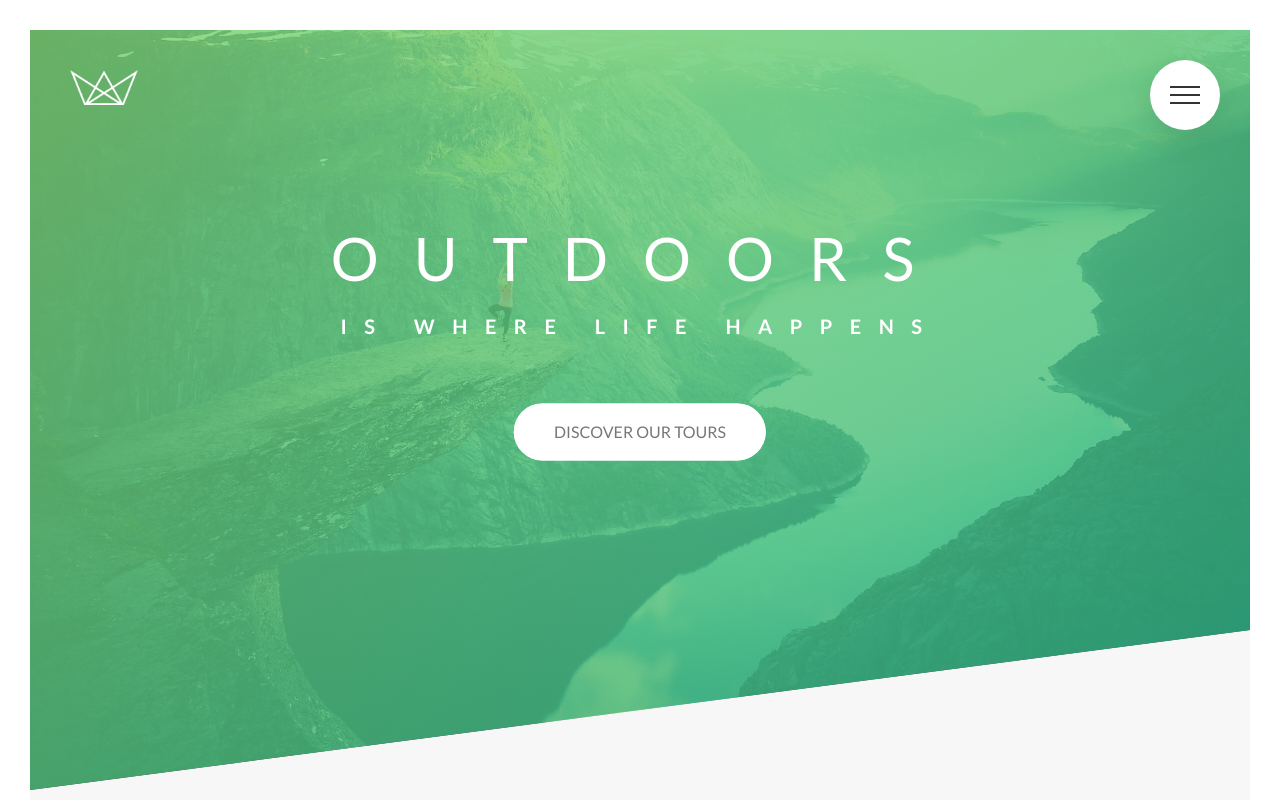
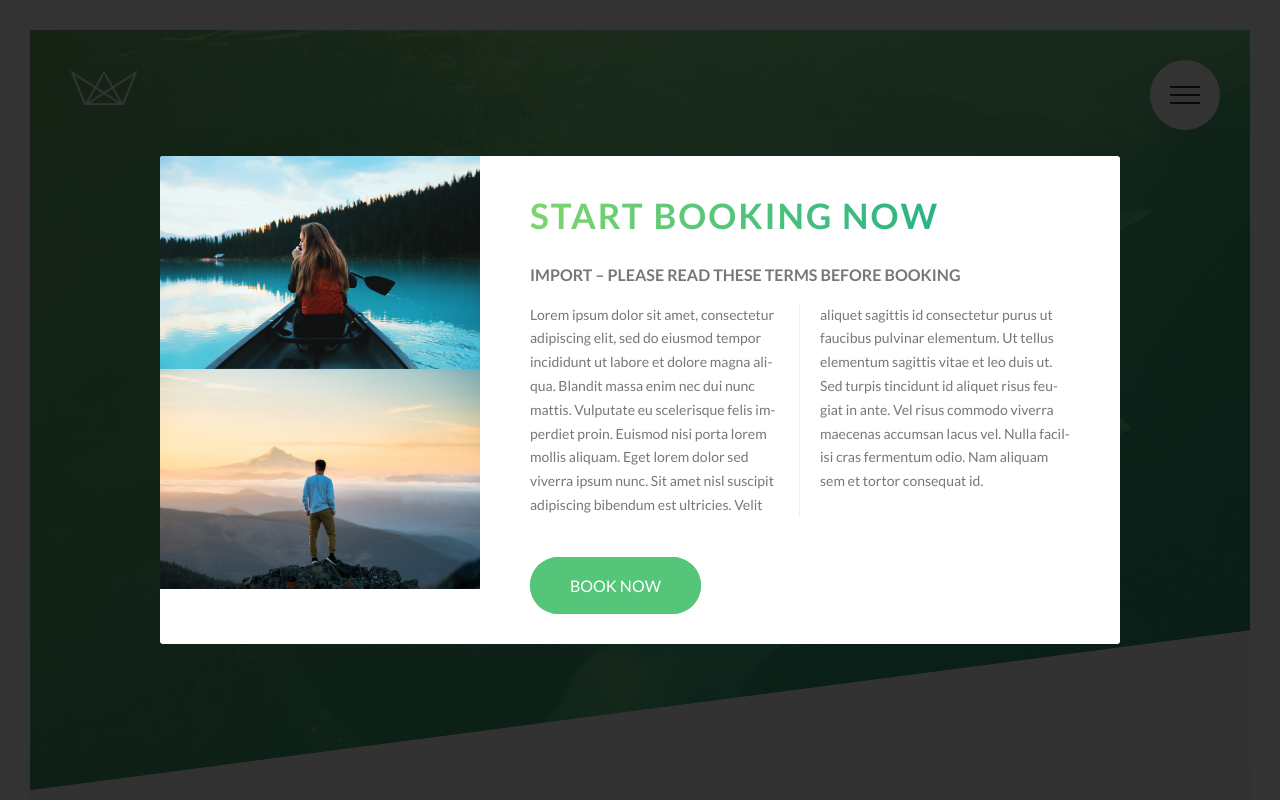
Before and after one commit to pkthunder87/Natours, a website: page index.html in a window 1280 px wide. Shown: the top 800 px of the page. Drawn offline with Linux system fonts and the light colour scheme.

Commit message:
Feat: Initial HTML and CSS for popup component

```diff
--- a/index.html
+++ b/index.html
@@ -456,6 +456,36 @@
       </div>
     </footer>
 
+    <div class="popup">
+      <div class="popup__content">
+        <div class="popup__left">
+          <img src="img/nat-8.jpg" alt="Tour photo" class="popup__img" />
+          <img src="img/nat-9.jpg" alt="Tour photo" class="popup__img" />
+        </div>
+        <div class="popup__right">
+          <h2 class="heading-secondary u-margin-bottom-small">
+            Start booking now
+          </h2>
+          <h3 class="heading-tertiary u-margin-bottom-small">
+            Import &ndash; Please read these terms before booking
+          </h3>
+          <p class="popup__text">
+            Lorem ipsum dolor sit amet, consectetur adipiscing elit, sed do
+            eiusmod tempor incididunt ut labore et dolore magna aliqua. Blandit
+            massa enim nec dui nunc mattis. Vulputate eu scelerisque felis
+            imperdiet proin. Euismod nisi porta lorem mollis aliquam. Eget lorem
+            dolor sed viverra ipsum nunc. Sit amet nisl suscipit adipiscing
+            bibendum est ultricies. Velit aliquet sagittis id consectetur purus
+            ut faucibus pulvinar elementum. Ut tellus elementum sagittis vitae
+            et leo duis ut. Sed turpis tincidunt id aliquet risus feugiat in
+            ante. Vel risus commodo viverra maecenas accumsan lacus vel. Nulla
+            facilisi cras fermentum odio. Nam aliquam sem et tortor consequat
+            id.
+          </p>
+          <a href="#" class="btn btn--green">Book now</a>
+        </div>
+      </div>
+    </div>
     <!--
     <section class="grid-test">
       <div class="row u-grid--col-1-of-2">
--- a/sass/abstracts/_mixins.scss
+++ b/sass/abstracts/_mixins.scss
@@ -5,3 +5,10 @@
     clear: both;
   }
 }
+
+@mixin absCenter {
+  position: absolute;
+  top: 50%;
+  left: 50%;
+  transform: translate(-50%, -50%);
+}
--- /dev/null
+++ b/sass/components/_popup.scss
@@ -0,0 +1,46 @@
+.popup {
+  height: 100vh;
+  width: 100%;
+  position: fixed;
+  top: 0;
+  left: 0;
+  background-color: rgba($color-black, 0.8);
+  z-index: 9999;
+
+  &__content {
+    @include absCenter;
+    width: 75%;
+    background-color: $color-white;
+    border-radius: 3px;
+    display: table;
+    overflow: hidden;
+  }
+
+  &__left {
+    width: 33.333333%;
+    display: table-cell;
+  }
+
+  &__right {
+    width: 66.6666667%;
+    display: table-cell;
+    vertical-align: middle;
+    padding: 3rem 5rem;
+  }
+
+  &__img {
+    display: block;
+    width: 100%;
+  }
+
+  &__text {
+    font-size: 1.4rem;
+    margin-bottom: 4rem;
+
+    column-count: 2;
+    column-gap: 4rem; //1em = 14px
+    column-rule: 1px solid $color-grey-light-2;
+
+    hyphens: auto;
+  }
+}
--- a/sass/main.scss
+++ b/sass/main.scss
@@ -13,6 +13,7 @@
 @import "components/composition";
 @import "components/feature-box";
 @import "components/form";
+@import "components/popup";
 @import "components/story";
 
 @import "layout/footer";
```
Also changed, not shown: css/main.css, css/main.min.css.
